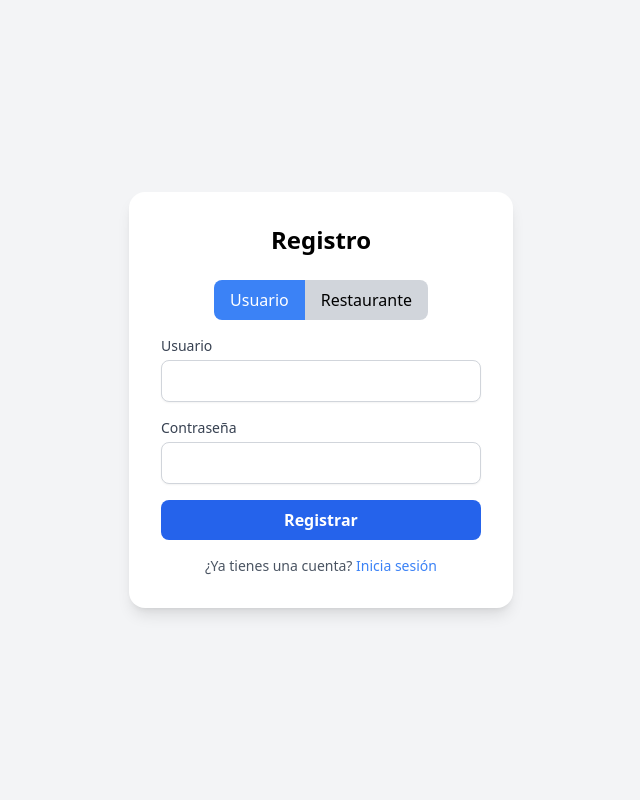
After one commit to hugomoreno-tajamar/la_cucharita, a Django app: template authentication/templates/register.html in a window 1280 px wide. The commit adds this page. Shown: the whole page, without its empty margins (319-959 px from the left). Run offline with Django 5.2, Linux system fonts and the light colour scheme; the template is opened without the code that fills it, so the values that code supplies are empty; some libraries are stand-ins or nearby versions.

Commit message:
login-registros

```diff
--- a/admin_panel/views.py
+++ b/admin_panel/views.py
@@ -116,7 +116,9 @@ def upload_pdf(request):
         # Procesar con Groq
         structured_data = process_text_with_groq(text)
 
-        restaurante= Restaurante.objects.get(id=4)
+        id_usuario = int(request.session.get("user_id"))
+
+        restaurante= Restaurante.objects.get(id_usuario_id=id_usuario)
 
         # Guardar en la base de datos
         for menu_data in structured_data["menus"]:
--- a/authentication/models.py
+++ b/authentication/models.py
@@ -7,7 +7,7 @@ class Usuario(models.Model):
     rol = models.CharField(max_length=50)  # Cliente o Propietario
 
     def __str__(self):
-        return self.usernameç
+        return self.username
 
 # Modelo para RESTAURANTES
 class Restaurante(models.Model):
--- /dev/null
+++ b/authentication/templates/register.html
@@ -0,0 +1,104 @@
+<!DOCTYPE html>
+<html lang="es">
+<head>
+    <meta charset="UTF-8">
+    <meta name="viewport" content="width=device-width, initial-scale=1.0">
+    <title>Registro</title>
+    <script src="https://cdn.tailwindcss.com"></script>
+</head>
+<body class="bg-gray-100 flex items-center justify-center h-screen">
+    <div class="bg-white p-8 rounded-2xl shadow-lg w-96">
+        <h2 class="text-2xl font-semibold text-center mb-6">Registro</h2>
+
+        {% if messages %}
+            <div class="mb-4">
+                {% for message in messages %}
+                    <p class="text-red-500 text-sm">{{ message }}</p>
+                {% endfor %}
+            </div>
+        {% endif %}
+
+        <div class="flex justify-center mb-4">
+            <button id="userBtn" class="bg-blue-500 text-white px-4 py-2 rounded-l-lg">Usuario</button>
+            <button id="restaurantBtn" class="bg-gray-300 px-4 py-2 rounded-r-lg">Restaurante</button>
+        </div>
+
+        <form id="userForm" action="{% url 'register' %}" method="POST" class="space-y-4">
+            {% csrf_token %}
+            <div>
+                <label class="block text-sm font-medium text-gray-700">Usuario</label>
+                <input type="text" name="username" required
+                    class="mt-1 block w-full px-4 py-2 border border-gray-300 rounded-lg shadow-sm focus:ring-blue-500 focus:border-blue-500">
+            </div>
+            <div>
+                <label class="block text-sm font-medium text-gray-700">Contraseña</label>
+                <input type="password" name="password" required
+                    class="mt-1 block w-full px-4 py-2 border border-gray-300 rounded-lg shadow-sm focus:ring-blue-500 focus:border-blue-500">
+            </div>
+            <button type="submit" class="w-full bg-blue-600 hover:bg-blue-700 text-white font-semibold py-2 rounded-lg transition">Registrar</button>
+        </form>
+
+        <form id="restaurantForm" action="{% url 'register_restaurant' %}" method="POST" class="space-y-4 hidden">
+            {% csrf_token %}
+            <div>
+                <label class="block text-sm font-medium text-gray-700">Nombre del Restaurante</label>
+                <input type="text" name="nombre" required
+                    class="mt-1 block w-full px-4 py-2 border border-gray-300 rounded-lg shadow-sm focus:ring-blue-500 focus:border-blue-500">
+            </div>
+            <div>
+                <label class="block text-sm font-medium text-gray-700">Ubicación</label>
+                <input type="text" name="ubicacion" required
+                    class="mt-1 block w-full px-4 py-2 border border-gray-300 rounded-lg shadow-sm focus:ring-blue-500 focus:border-blue-500">
+            </div>
+            <div>
+                <label class="block text-sm font-medium text-gray-700">Tipo</label>
+                <input type="text" name="tipo" required
+                    class="mt-1 block w-full px-4 py-2 border border-gray-300 rounded-lg shadow-sm focus:ring-blue-500 focus:border-blue-500">
+            </div>
+            <div>
+                <label class="block text-sm font-medium text-gray-700">Teléfono</label>
+                <input type="text" name="telefono" required
+                    class="mt-1 block w-full px-4 py-2 border border-gray-300 rounded-lg shadow-sm focus:ring-blue-500 focus:border-blue-500">
+            </div>
+            <div>
+                <label class="block text-sm font-medium text-gray-700">Correo Electrónico</label>
+                <input type="email" name="email" required
+                    class="mt-1 block w-full px-4 py-2 border border-gray-300 rounded-lg shadow-sm focus:ring-blue-500 focus:border-blue-500">
+            </div>
+            <div>
+                <label class="block text-sm font-medium text-gray-700">Clave Secreta</label>
+                <input type="password" name="clave" required
+                    class="mt-1 block w-full px-4 py-2 border border-gray-300 rounded-lg shadow-sm focus:ring-blue-500 focus:border-blue-500">
+            </div>
+            <div>
+                <label class="block text-sm font-medium text-gray-700">Contraseña</label>
+                <input type="password" name="password" required
+                    class="mt-1 block w-full px-4 py-2 border border-gray-300 rounded-lg shadow-sm focus:ring-blue-500 focus:border-blue-500">
+            </div>
+            <button type="submit" class="w-full bg-blue-600 hover:bg-blue-700 text-white font-semibold py-2 rounded-lg transition">Registrar Restaurante</button>
+        </form>
+
+        <p class="text-center text-sm text-gray-600 mt-4">
+            ¿Ya tienes una cuenta? <a href="{% url 'login' %}" class="text-blue-500 hover:underline">Inicia sesión</a>
+        </p>
+    </div>
+
+    <script>
+        document.getElementById("userBtn").addEventListener("click", function() {
+            document.getElementById("userForm").classList.remove("hidden");
+            document.getElementById("restaurantForm").classList.add("hidden");
+            this.classList.add("bg-blue-500", "text-white");
+            document.getElementById("restaurantBtn").classList.remove("bg-blue-500", "text-white");
+            document.getElementById("restaurantBtn").classList.add("bg-gray-300");
+        });
+
+        document.getElementById("restaurantBtn").addEventListener("click", function() {
+            document.getElementById("restaurantForm").classList.remove("hidden");
+            document.getElementById("userForm").classList.add("hidden");
+            this.classList.add("bg-blue-500", "text-white");
+            document.getElementById("userBtn").classList.remove("bg-blue-500", "text-white");
+            document.getElementById("userBtn").classList.add("bg-gray-300");
+        });
+    </script>
+</body>
+</html>
--- a/customers/templates/restaurant.html
+++ b/customers/templates/restaurant.html
@@ -154,8 +154,7 @@
                     body: JSON.stringify({
                         plato_id: currentPlatoId,
                         puntuacion: parseInt(puntuacion),
-                        comentario: comentario,
-                        usuario_id: 1
+                        comentario: comentario
                     })
                 })
                 .then(response => response.json())
@@ -216,8 +215,7 @@
                     },
                     body: JSON.stringify({
                         platos: platosSeleccionados,
-                        restaurante_id: restauranteId,
-                        usuario_id: 1
+                        restaurante_id: restauranteId
                     })
                 })
                 .then(response => response.json())
```
Also changed, not shown: authentication/templates/login.html (added, +44 -0 lines), authentication/views.py (+71 -2 lines), customers/views.py (+4 -7 lines).
